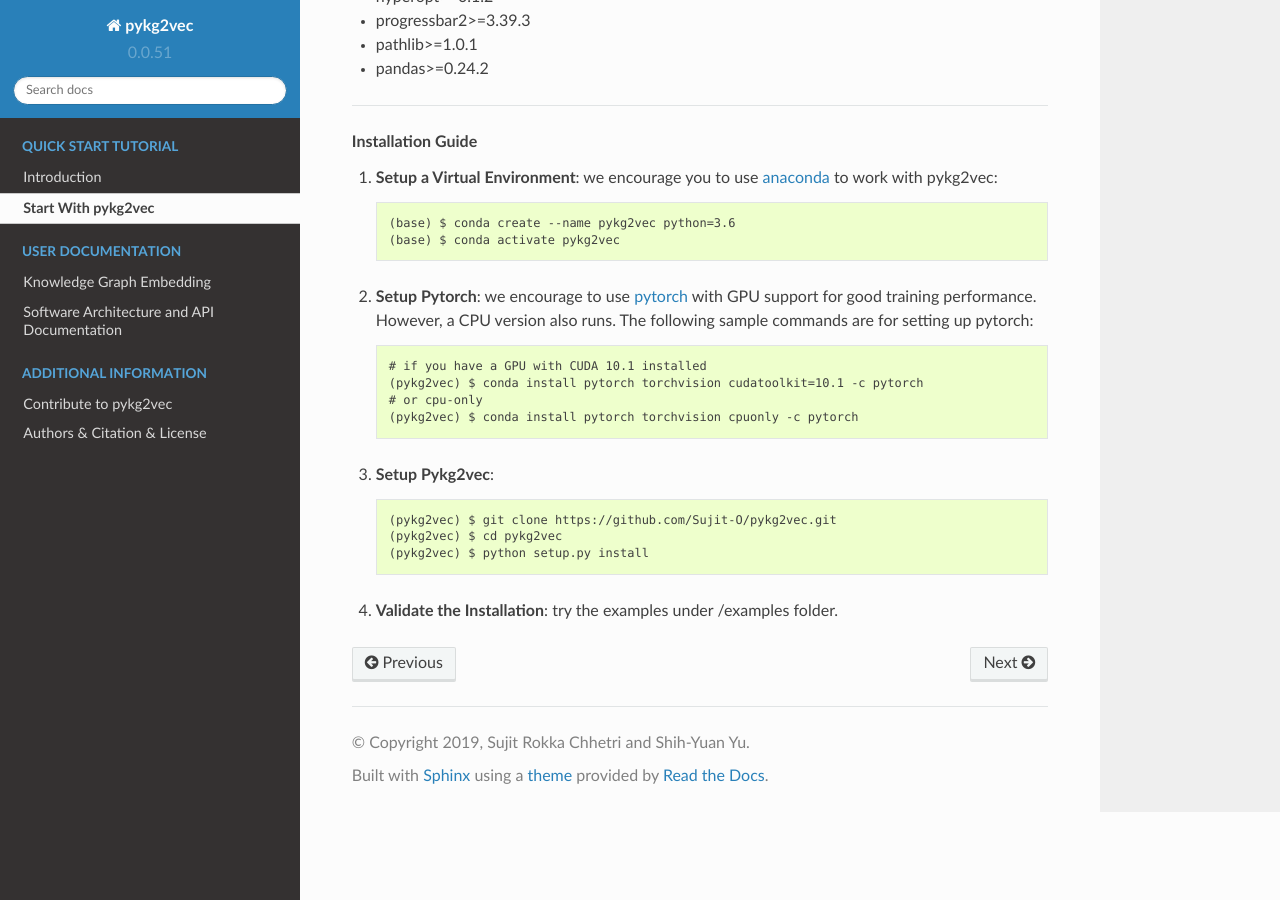
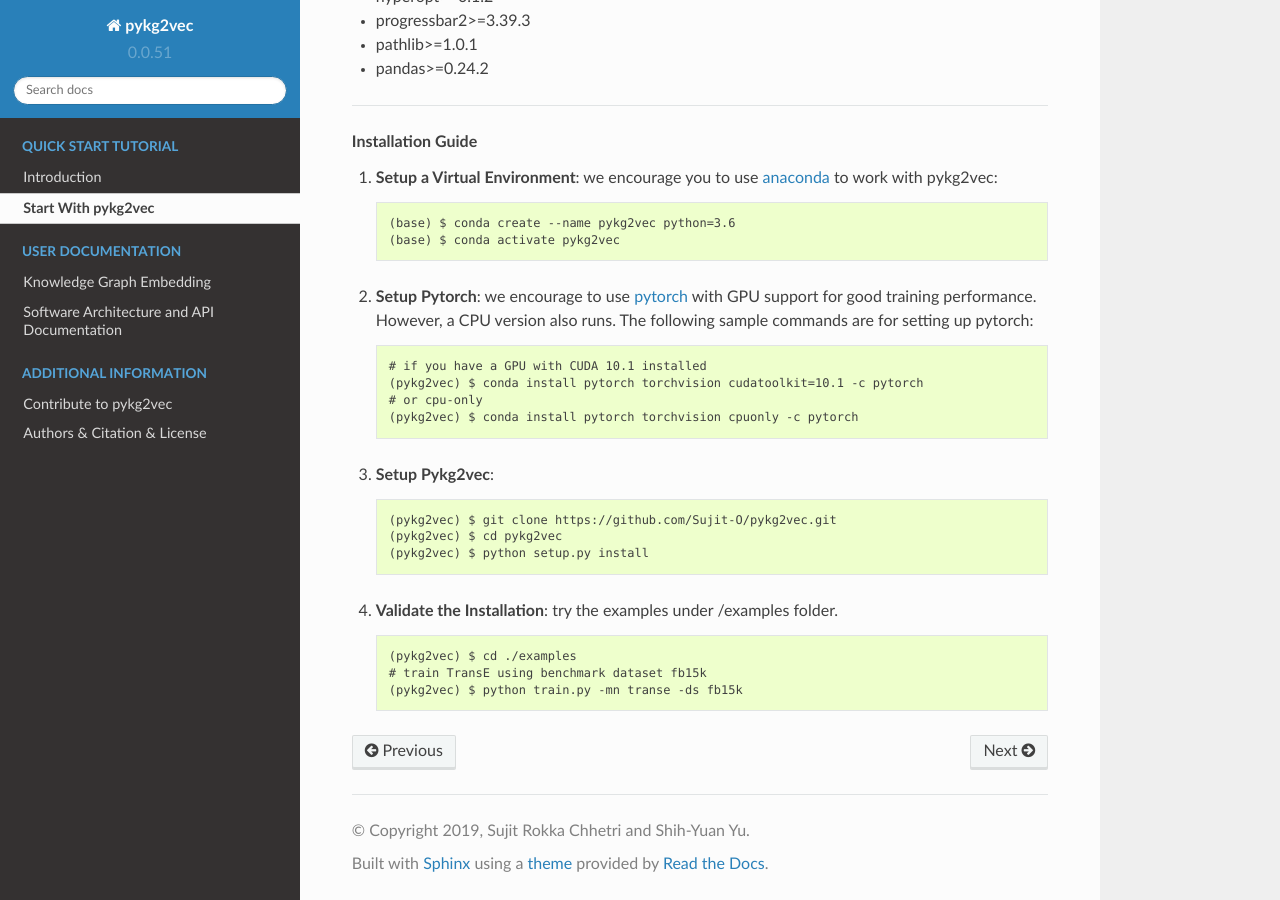
Before and after one commit to Sujit-O/pykg2vec, a Sphinx documentation site: the page built from docs/source/start.rst, in a window 1280 px wide and 900 px high, scrolled down 512 px. Built offline with Sphinx 7.4.7 and the Read the Docs theme 2.0.0, drawn with Linux system fonts in a browser that asks for light colours; formulas are drawn with MathJax 3; pages that are not in the unit, such as notebooks, are missing from menus.

Commit message:
start.rs and programming examples updated

```diff
--- a/docs/source/start.rst
+++ b/docs/source/start.rst
@@ -44,7 +44,11 @@
     (pykg2vec) $ cd pykg2vec
     (pykg2vec) $ python setup.py install
 
-4. **Validate the Installation**: try the examples under /examples folder.
+4. **Validate the Installation**: try the examples under /examples folder. ::
+
+    (pykg2vec) $ cd ./examples
+    # train TransE using benchmark dataset fb15k
+    (pykg2vec) $ python train.py -mn transe -ds fb15k
 
 .. _GitHub: https://github.com/Sujit-O/pykg2vec/pulls
 .. _pytorch: https://pytorch.org/
```
Also changed, not shown: 2 other files.
